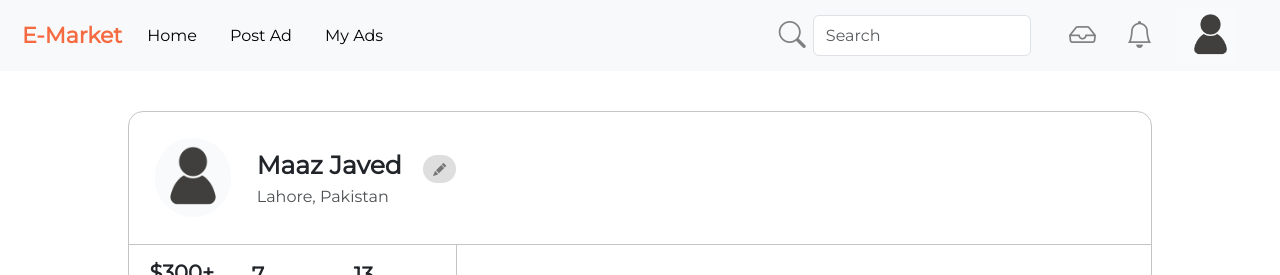
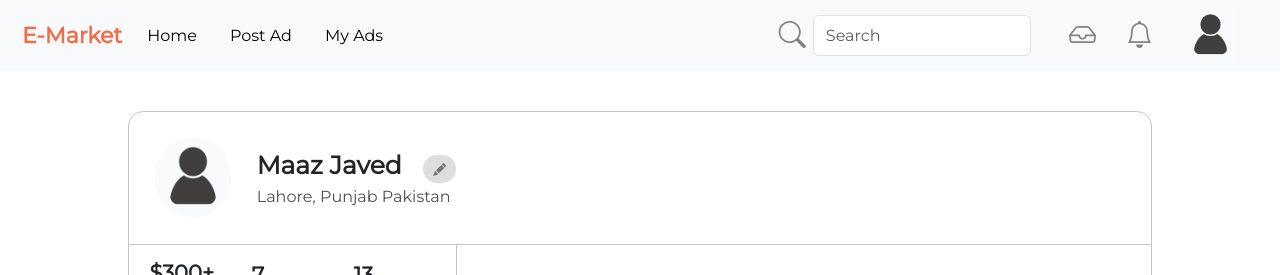
Before and after one commit to mmaazjavaid/Project, a React (Create React App) app: page /EditProfile in a window 1280 px wide. Shown: the top 275 px of the page. Built offline with nearby package versions, Linux system fonts and the light colour scheme; a web font is replaced by a local one.

Commit message:
changes made in feature 1 branch

```diff
--- a/src/Components/Service_provider/Profile/Edit_profile.jsx
+++ b/src/Components/Service_provider/Profile/Edit_profile.jsx
@@ -24,7 +24,7 @@ function Edit_profile() {
               >Maaz Javed <i style={{fontSize:'13px'}} id="edit_i" class="bi bi-pencil-fill"></i
             ></span>
             <span style={{fontSize: '16px', fontWeight: '400', opacity: '0.8'}}
-              >Lahore, Pakistan</span
+              >Lahore, Punjab Pakistan</span
             >
           </div>
         </div>
```
